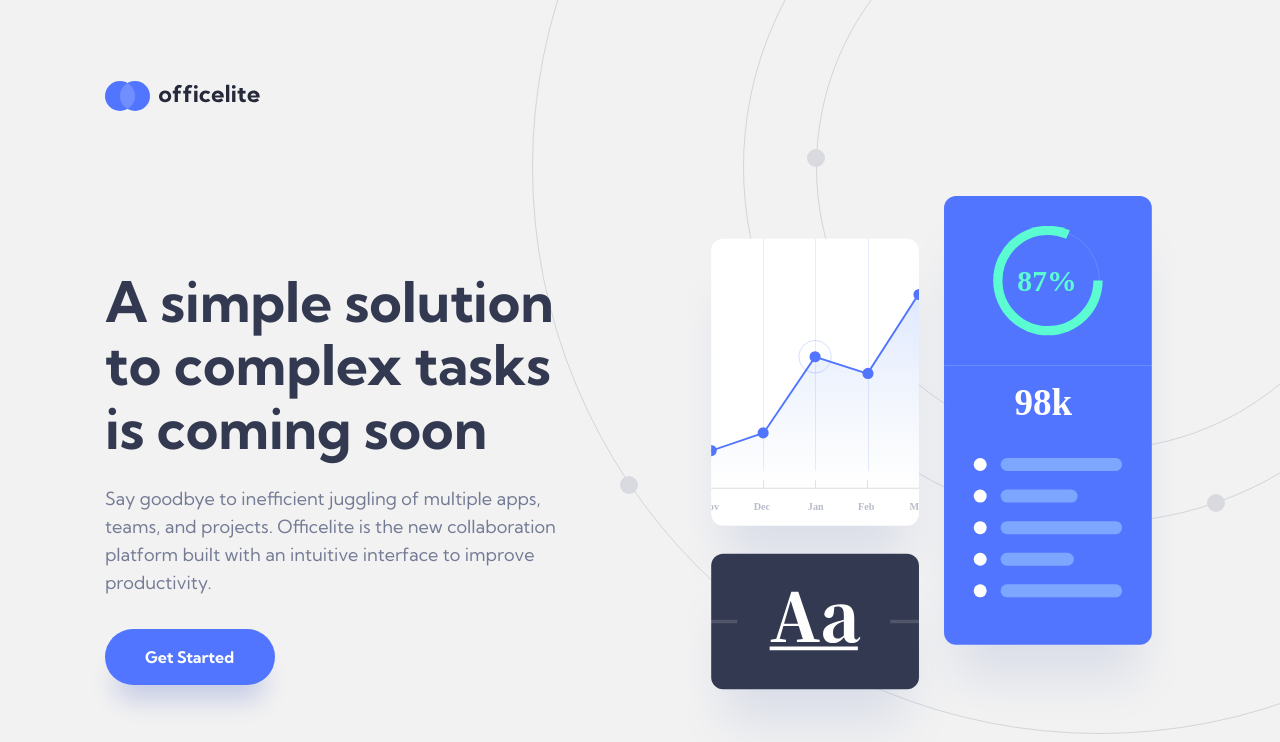
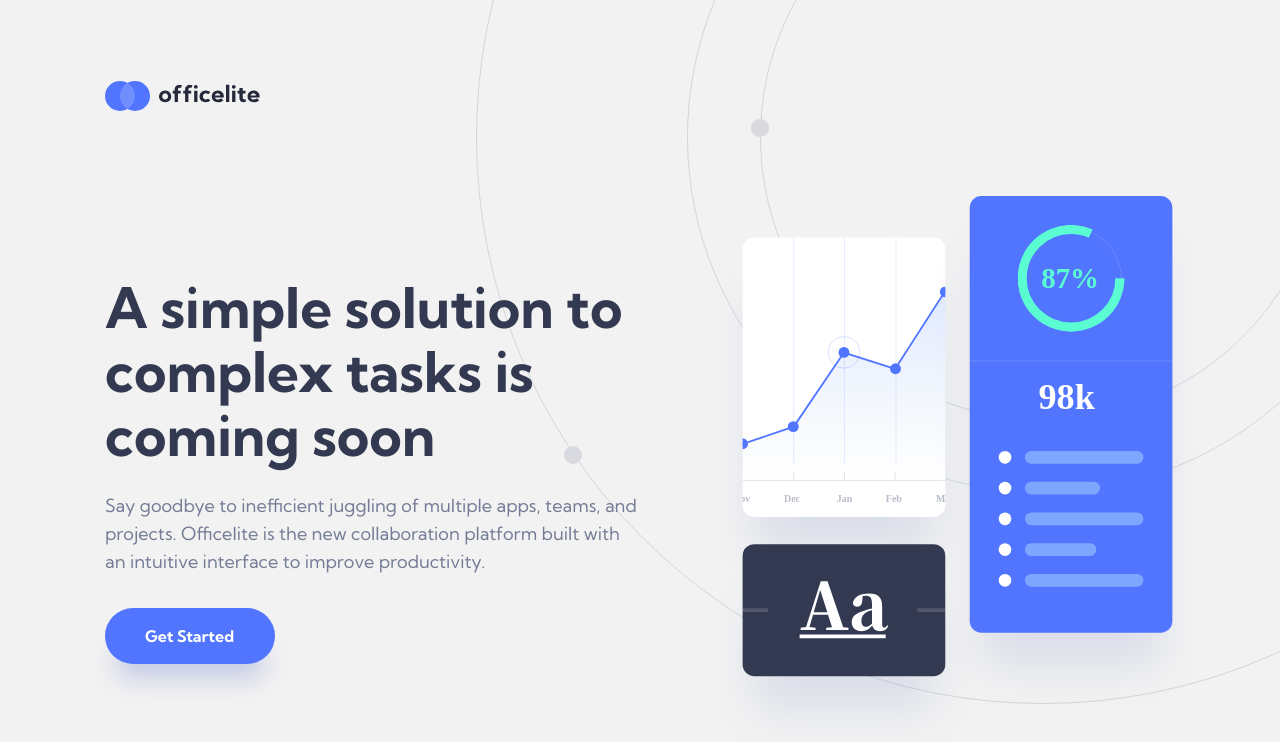
Before and after one commit to FelipeAmorimDev/Officelite-coming-soon-site, a plain HTML site: page index.html in a window 1280 px wide. Shown: the top 742 px of the page. Drawn offline with Linux system fonts and the light colour scheme.

Commit message:
Ajustado tamanho dos elementos

```diff
--- a/css/gerais/geral.css
+++ b/css/gerais/geral.css
@@ -6,8 +6,9 @@ body{
   background-image: url("../../assets/home/bg-pattern-header.svg");
   background-size: 1134px;
   background-repeat: no-repeat;
-  background-position: right -386px top -400px;
+  background-position: right -330px top -430px;
   background-color: #F2F2F2;
+  padding: 0px;
 }
 
 h1,h2,h3,p{
--- a/css/gerais/header.css
+++ b/css/gerais/header.css
@@ -1,6 +1,10 @@
 .header-container{
   max-width: 1110px;
   margin: 0 auto;
-  padding: 81px 20px;
+  padding: 81px 0px;
   box-sizing: border-box;
 }
+
+.header-container a{
+  margin-left: 20px;
+}
--- a/css/home/conteudo-principal.css
+++ b/css/home/conteudo-principal.css
@@ -1,21 +1,28 @@
 .conteudo-principal{
   display: grid;
-  grid-template-columns: minmax(330px,1fr) 1fr;
+  grid-template-columns: minmax(360px,1fr) minmax(auto,475px);
   max-width: 1110px;
-  padding: 0px 20px;
-  gap: 95px;
+  padding: 0px 0px;
+  gap: 80px;
   margin: 0 auto;
   box-sizing: border-box;
   align-items: center;
 }
 
+#titulo-principal{
+  max-width: 100ch;
+}
 
 .conteudo-principal-texto p{
   margin: 24px 0px 32px 0px;
 }
 
+.conteudo-principal-texto{
+  margin-left: 20px;
+}
 .conteudo-principal-texto a{
   box-shadow: 0px 25px 25px -10px rgba(63, 91, 194, 0.247159);
+
 }
 
 @media (max-width:700px){
--- a/css/home/planos-container.css
+++ b/css/home/planos-container.css
@@ -4,6 +4,7 @@
   background-position: right 96px bottom -820px, left top;
   background-repeat: no-repeat,no-repeat;
   background-size: 2036,cover;
+  padding: 0px 20px;
 
 
 }
@@ -11,7 +12,7 @@
 .plano-container {
   box-sizing: border-box;
   max-width: 1110px;
-  padding: 0px 20px;
+  padding: 0px 0px;
   margin: 0 auto;
 }
 
```
